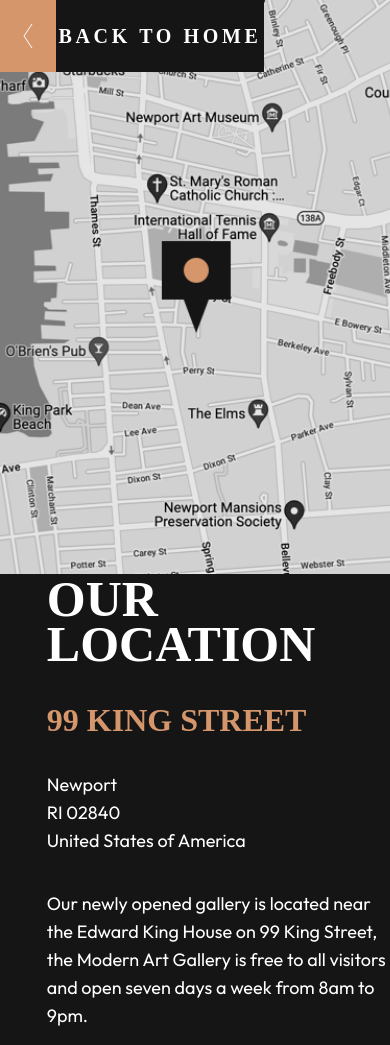
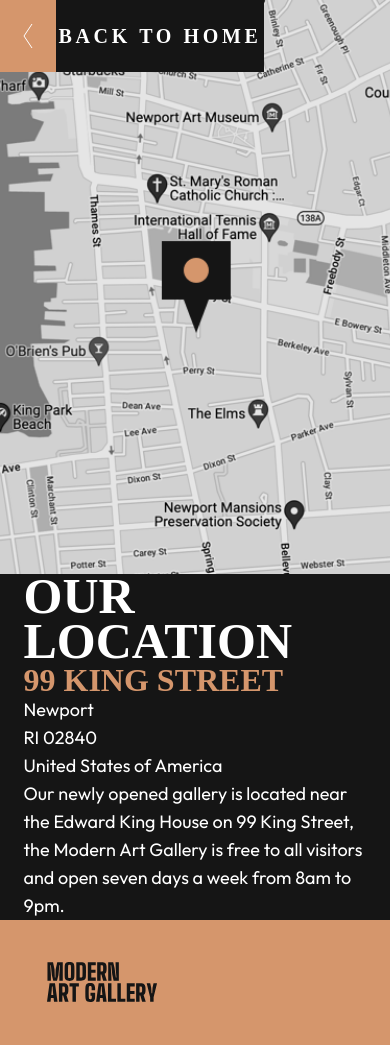
Before and after one commit to NanaArhinf/art_gallery_website, a plain HTML site: page location.html in a window 390 px wide. Shown: the top 1045 px of the page. Drawn offline with Linux system fonts and the light colour scheme; a web font is replaced by a local one.

Commit message:
fixed margin in second section of location mobi view

```diff
--- a/styles.css
+++ b/styles.css
@@ -360,10 +360,12 @@ body{
     .address-and-location-mobi{
         display: flex !important;
         flex-direction: column;
-        height: 493px;
+        /*height: 493px;*/
         width:100% !;
         background-color: #151515;;
         margin-bottom: 0px;
+        justify-content: space-evenly;
+        align-items: center;
     }
 
     .header-mid{
@@ -379,7 +381,7 @@ body{
         line-height: 45px; /* 90% */
         text-transform: uppercase;
         /*background-color: yellow;*/
-        padding-left: 12% !important;
+        /*padding-left: 12% !important;*/
 
     }
 
@@ -389,7 +391,7 @@ body{
         justify-content: space-evenly;
         height: 80%;
         /*background-color: #444;*/
-        padding-left: 12% !important;
+        /*padding-left: 12% !important;*/
     }
 
     .address-and-location-mobi{
```
